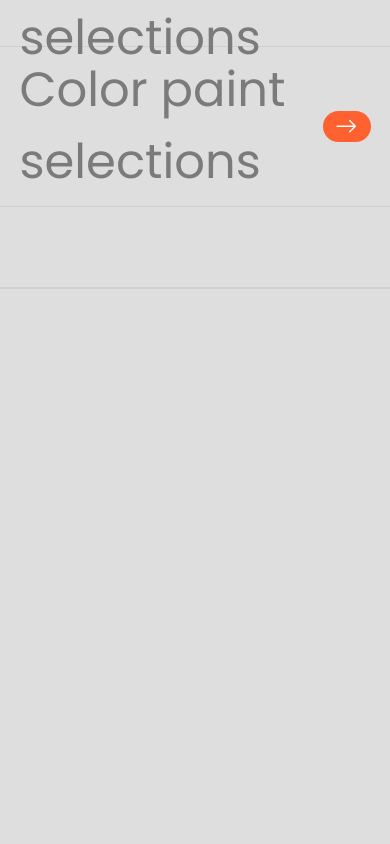
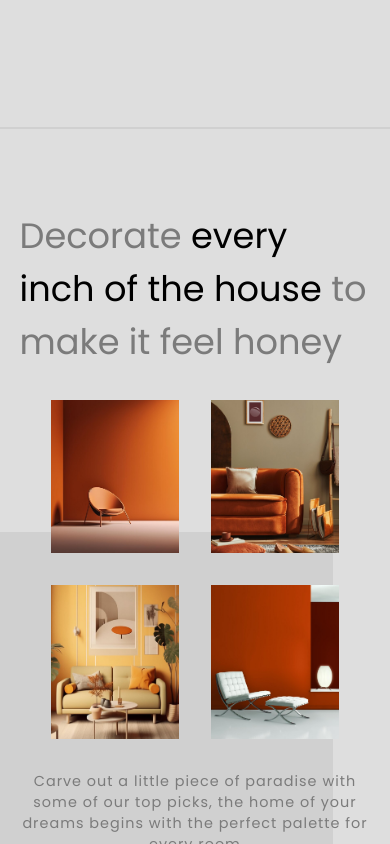
Before and after one commit to olayidecodes/Interieur, a React (Vite) app: page / in a window 390 px wide. Shown: the part 2880-3724 px from the top of the page. Before the commit the page ends 3169 px from the top, so only its background shows below. Built offline with nearby package versions, Linux system fonts and the light colour scheme.

Commit message:
added footer component

```diff
--- a/src/App.scss
+++ b/src/App.scss
@@ -836,6 +836,10 @@ menu {
         position: relative;
         transition: background-color .5s ease-in-out 0s, color .5s ease-in-out 0s, display .5s ease-in-out 0s;
 
+        &:last-child {
+            border-bottom: none;
+        }
+
 
         &:hover {
             background-color: var(--color-black);
@@ -852,7 +856,6 @@ menu {
                     backdrop-filter: blur(5px);
                     -webkit-backdrop-filter: blur(5px);
                     border: 1px solid var(--color-white);
-
                 }
             }
             .pic {
@@ -862,6 +865,7 @@ menu {
                 right: 6rem;
                 bottom: 0;
                 z-index: 0;
+                transition: display .5s ease-in-out 0s;
                 }
             }
         }
@@ -888,10 +892,245 @@ menu {
         .pic {
             img {
                 width: 14.5rem;
-                height: 10rem;
+                height: 9.97rem;
                 display: none;
                 transition: display .5s ease-in-out 0s;
             }
         }
     }
 }
+
+@media screen and (max-width: 800px) {
+    .project {
+        .item {
+            height: 8rem;
+            .main {
+                h1 {
+                    font-size: 2.2rem;
+                }
+            }
+            .pic {
+                img {
+                    height: 7.98rem;
+                    width: 12rem;
+                    right: 4.5rem;
+                }
+            }
+        }
+    }
+}
+
+@media screen and (max-width: 500px) {
+    .project {
+        .item {
+            height: 8rem;
+            .main {
+                h1 {
+                    font-size: 1.6rem;
+                }
+            }
+            .pic {
+                img {
+                    height: 7.98rem;
+                    position: absolute;
+                    width: 10rem;
+                    right: 3rem;
+                }
+            }
+        }
+    }
+}
+
+// Services section
+
+.services {
+    display: flex;
+    flex-direction: column;
+    gap: 2rem;
+    position: relative;
+
+    &::after {
+        content: '';
+        position: absolute;
+        bottom: 0;
+        left: -5rem;
+        width: 112.1%;
+        height: 50%;
+        z-index: -10000;
+        background-color: var(--light-gray);
+    }
+    .top {
+        display: flex;
+        align-items: center;
+        justify-content: space-between;
+        gap: 2rem;
+        h1 {
+            font-size: 2.2rem;
+            font-weight: 400;
+            max-width: 30rem;
+        }
+        p {
+            max-width: 25rem;
+            text-align: end;
+        }
+    }
+
+    .bottom {
+        display: flex;
+        gap: 2rem;
+
+        .picture {
+            position: relative;
+            width: 18rem;
+            height: 100%;
+            transition: display 0.5s ease-in-out 0s;
+
+            &:hover {
+                .button {
+                    button {
+                transition: color .5s ease-in-out 0s;
+                    color: var(--color-white);
+                    font-size: 1rem;
+                    font-weight: 100;
+                    display: flex;
+                    justify-content: center;
+                    align-items: center;
+                    gap: .6rem;
+                    width: fit-content;
+                    height: fit-content;
+                    align-items: center;
+                    padding: .65rem 1rem;
+                    background: rgba(255, 255, 255, 0.2);
+                    letter-spacing: 1px;
+                    border-radius: 30px;
+                    box-shadow: 0 4px 30px rgba(0, 0, 0, 0.1);
+                    backdrop-filter: blur(5px);
+                    -webkit-backdrop-filter: blur(5px);
+                    border: 1px solid var(--color-white);
+                    }
+                }
+            }
+            img {
+                width: 18rem;
+                height: 25rem;
+                width: 100%;
+                object-fit: cover;
+            }
+            .button {
+                position: absolute;
+                inset: 0;
+                display: flex;
+                justify-content: center;
+                align-items: center;
+                gap: .6rem;
+
+
+                button {
+                    display: none;
+                    transition: display 0.5s ease-in-out os;
+
+                }
+            }
+        }
+    }
+    .other {
+        display: none;
+    }
+}
+
+@media screen and (max-width: 850px) {
+    .services {
+        .bottom {
+            display: flex;
+            flex-wrap: wrap;
+            justify-content: center;
+            align-items: center;
+
+            .picture {
+                width: 15rem;
+                height: 16rem;
+
+                img {
+                    height: 100%;
+                }
+            }
+        }
+    }
+}
+
+@media screen and (max-width: 600px) {
+    .services {
+        .top {
+            p {
+                display: none;
+            }
+        }
+        .bottom {
+            display: flex;
+            flex-wrap: wrap;
+            justify-content: center;
+            align-items: center;
+
+            .picture {
+                max-width: 10rem;
+                height: 11rem;
+
+                img {
+                    height: 100%;
+                }
+            }
+        }
+        .other {
+            display: flex;
+            text-align: center;
+        }
+    }
+}
+
+@media screen and (max-width: 400px) {
+    .services {
+        .top {
+            p {
+                display: none;
+            }
+        }
+        .bottom {
+            display: flex;
+            flex-wrap: wrap;
+            justify-content: center;
+            align-items: center;
+
+            .picture {
+                max-width: 8rem;
+                height: 9.6rem;
+
+                img {
+                    height: 100%;
+                }
+            }
+        }
+        .other {
+            display: flex;
+        }
+    }
+}
+
+// Footer
+
+.footer {
+    display: flex;
+    flex-direction: column;
+    align-items: center;
+    justify-content: center;
+    h1 {
+        font-size: 12vw;
+        font-weight: 300;
+        line-height: 7.1rem;
+    }
+
+    img {
+        width: 50vw;
+        max-height: 25rem;
+        object-fit: cover;
+    }
+}
--- a/src/App.tsx
+++ b/src/App.tsx
@@ -1,5 +1,5 @@
 import './App.scss'
-import { About, Banner, Menu, Product, Project } from './components'
+import { About, Banner, Footer, Menu, Product, Project, Services } from './components'
 
 function App() {
 
@@ -10,6 +10,9 @@ function App() {
       <About />
       <Product />
       <Project />
+      <Services />
+      <Footer />
+      <Menu />
     </div>
   )
 }
--- /dev/null
+++ b/src/components/Footer.tsx
@@ -0,0 +1,13 @@
+import React from 'react'
+import { images } from '../constants'
+
+const Footer = () => {
+  return (
+    <section className='section__padding footer'>
+        <h1>Start Project</h1>
+        <img src={images.bottom} alt="Start project" />
+    </section>
+  )
+}
+
+export default Footer
--- a/src/components/Services.tsx
+++ b/src/components/Services.tsx
@@ -1,11 +1,25 @@
 import React from 'react'
+import {BsArrowRight} from "react-icons/bs"
+import { data } from '../constants'
 
 const Services = () => {
   return (
-    <section className='section__padding'>
+    <section className='services section__padding'>
         <div className="top">
             <h1><em>Decorate </em>every inch of the house <em>to make it feel honey</em></h1>
+            <p className="sub">Carve out a little piece of paradise with some of our top picks, the home of your dreams begins with the perfect palette for every room</p>
         </div>
+        <div className="bottom">
+            {data.services.map((pic) => (
+                <div className="picture">
+                    <img src={pic.img} alt="Learn more" />
+                    <div className="button">
+                    <button>Learn More <BsArrowRight /></button>
+                    </div>
+                </div>
+            ))}
+        </div>
+        <p className="sub other">Carve out a little piece of paradise with some of our top picks, the home of your dreams begins with the perfect palette for every room</p>
     </section>
   )
 }
--- a/src/components/index.ts
+++ b/src/components/index.ts
@@ -3,11 +3,15 @@ import Banner from "./Banner";
 import About from "./About";
 import Product from "./Product";
 import Project from "./Project";
+import Services from "./Services";
+import Footer from "./Footer";
 
 export {
     Menu,
     Banner,
     About,
     Product,
-    Project
+    Project,
+    Services,
+    Footer
 }
--- a/src/constants/data.ts
+++ b/src/constants/data.ts
@@ -41,5 +41,20 @@ const projects = [
   }
 ];
 
+const services = [
+  {
+    img: images.more_1
+  },
+  {
+    img: images.more_2
+  },
+  {
+    img: images.more_3
+  },
+  {
+    img: images.more_4
+  },
+]
 
-export default { about, projects };
+
+export default { about, projects, services };
```
